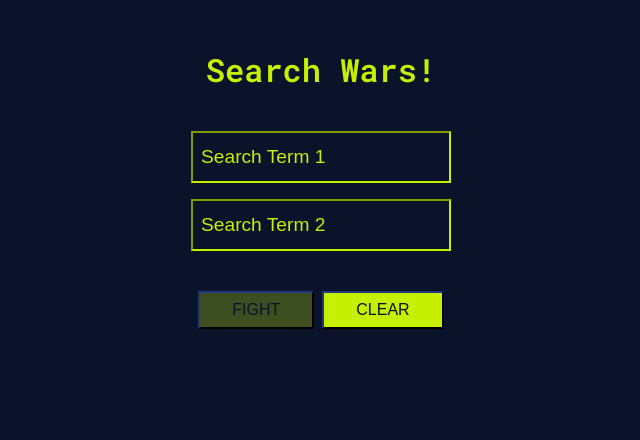
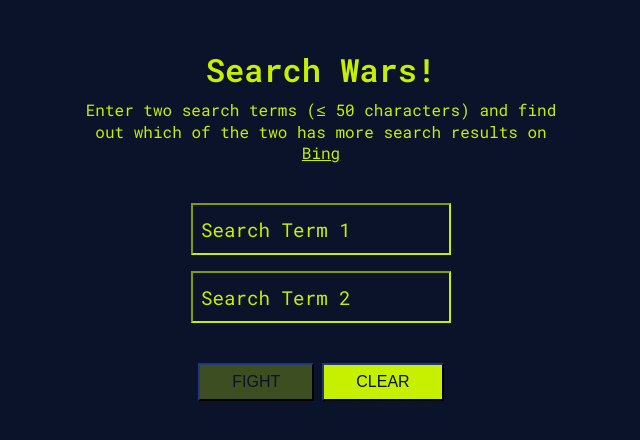
Before and after one commit to 2bit-hack/search-wars, a React (Vite) app: page / in a window 1280 px wide. Shown: the top 440 px of the page, without its empty margins (319-959 px from the left). Built offline with nearby package versions, Linux system fonts and the light colour scheme.

Commit message:
Add upper limit on query size, add desc, styling changes

```diff
--- a/src/App.css
+++ b/src/App.css
@@ -1,4 +1,8 @@
 .App {
+  display: flex;
+  flex-direction: column;
+  justify-content: center;
+  align-items: center;
   padding: 1rem;
   text-align: center;
 }
@@ -10,13 +14,39 @@
 .heading {
   color: var(--main);
   margin-top: 2rem;
-  margin-bottom: 2rem;
+  margin-bottom: 0.5rem;
   font-weight: 600;
   font-size: 2rem;
 }
 
+.desc {
+  display: flex;
+  justify-content: center;
+  margin-bottom: 2rem;
+}
+
+.desc-size {
+  max-width: 50%;
+}
+
+@media screen and (max-width: 480px) {
+  .desc-size {
+    max-width: 75%;
+  }
+}
+
+.desc-text {
+  color: var(--main);
+}
+
+.link {
+  font-size: bold;
+  color: var(--main);
+}
+
 .search {
   color: var(--main);
+  font-family: inherit;
   font-size: 1.2rem;
   background-color: #0b132b;
   height: 2rem;
--- a/src/App.jsx
+++ b/src/App.jsx
@@ -46,6 +46,15 @@
       <header>
         <p className="heading">Search Wars!</p>
       </header>
+      <div className="desc desc-size">
+        <p className="desc-text">
+          Enter two search terms (&#8804; 50 characters) and find out which of
+          the two has more search results on{" "}
+          <a className="link" href="https://www.bing.com" target="_blank">
+            Bing
+          </a>
+        </p>
+      </div>
       <div className="search-container">
         <div className="search-row">
           <input
@@ -76,10 +85,16 @@
           />
         </div>
       </div>
-
+      <div>
         <button
           className="btn mr"
-        disabled={isLoading || !termOne.trim() || !termTwo.trim()}
+          disabled={
+            isLoading ||
+            !termOne.trim() ||
+            !termTwo.trim() ||
+            termOne.trim().length > 50 ||
+            termTwo.trim().length > 50
+          }
           onClick={() => {
             setHasResults((_) => false);
             setFailure((_) => null);
@@ -99,6 +114,7 @@
         >
           CLEAR
         </button>
+      </div>
 
       {isLoading ? (
         <div className="loading">
--- a/src/constants/constants.js
+++ b/src/constants/constants.js
@@ -1,5 +1,5 @@
 const constants = {
-  baseUrl: "http://localhost:4000/",
+  baseUrl: "http://0.0.0.0:4000/",
 };
 
 export default constants;
```
Lines whose indentation alone changed are shown as unchanged.
